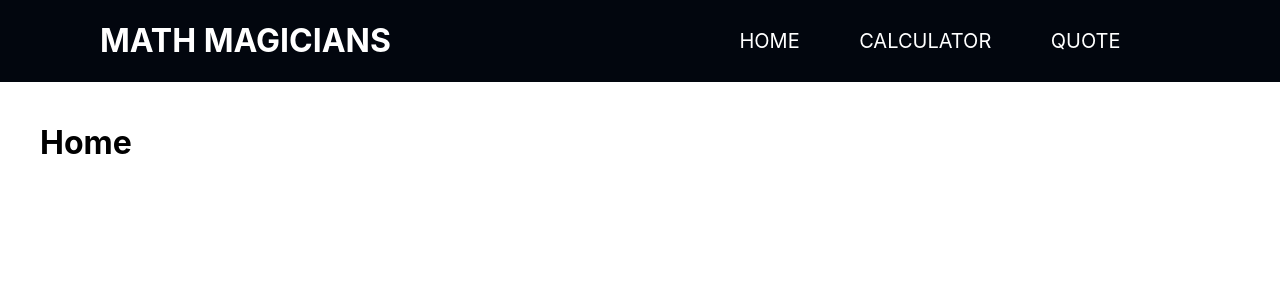
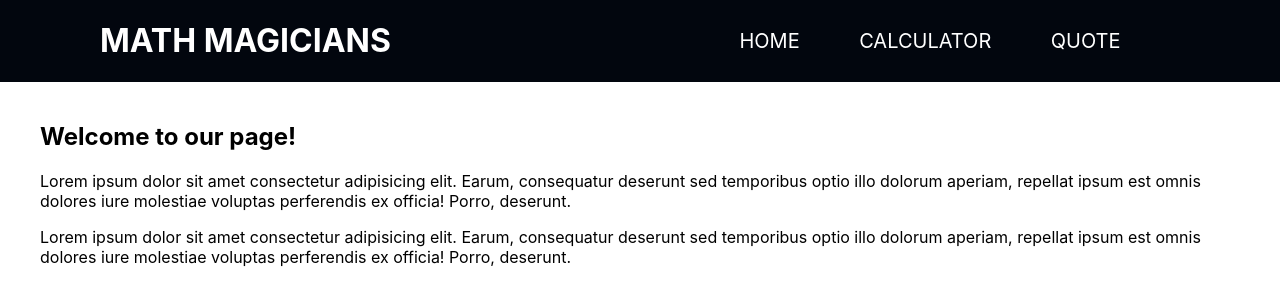
Before and after one commit to vmwhoami/react-calculator, a React (Create React App) app: page / in a window 1280 px wide. Shown: the top 304 px of the page. Built offline with nearby package versions, Linux system fonts and the light colour scheme.

Commit message:
finish styling all the pages

```diff
--- a/src/index.css
+++ b/src/index.css
@@ -63,7 +63,9 @@ nav a:hover{
 .left{
   padding: 20px;
 }
-.right{}
+.right{
+  padding: 10px;
+}
 
 .calculator{
   width:  700px;
--- a/src/pages/calculator.js
+++ b/src/pages/calculator.js
@@ -3,7 +3,7 @@ import App from '../components/App';
 const Calculator = () => (
   <div className="maincont">
     <div className="left">
-      <h1>Let s do some math</h1>
+      <h1>Let&lsquo;s do some math</h1>
       <p>
         Lorem ipsum dolor sit amet consectetur adipisicing elit.
         Quasi impedit hic nostrum error nisi quidem, aliquid rem ad numquam fuga.
--- a/src/pages/home.js
+++ b/src/pages/home.js
@@ -1,8 +1,20 @@
-import React from 'react';
-
 const Home = () => (
   <main className="maincont">
-    <h1>Home</h1>
+    <article>
+      <h1>Welcome to our page!</h1>
+      <p>
+        Lorem ipsum dolor sit amet consectetur adipisicing elit.
+        Earum, consequatur deserunt sed temporibus optio illo dolorum
+        aperiam, repellat ipsum est omnis dolores iure molestiae voluptas
+        perferendis ex officia! Porro, deserunt.
+      </p>
+      <p>
+        Lorem ipsum dolor sit amet consectetur adipisicing elit.
+        Earum, consequatur deserunt sed temporibus optio illo dolorum
+        aperiam, repellat ipsum est omnis dolores iure molestiae voluptas
+        perferendis ex officia! Porro, deserunt.
+      </p>
+    </article>
   </main>
 );
 
--- a/src/pages/quote.js
+++ b/src/pages/quote.js
@@ -1,9 +1,13 @@
-import React from 'react';
-
 const Quote = () => (
-  <>
-    <h1>Quote of the day</h1>
-  </>
+  <main className="maincont">
+    <p>
+      Lorem ipsum dolor sit amet consectetur adipisicing elit.
+      Cum odit doloremque laboriosam similique inventore amet,
+      magni accusamus veniam saepe asperiores eveniet
+      voluptatem dolorum quaerat animi neque, molestias
+      consequatur aut quis?
+    </p>
+  </main>
 );
 
 export default Quote;
```
